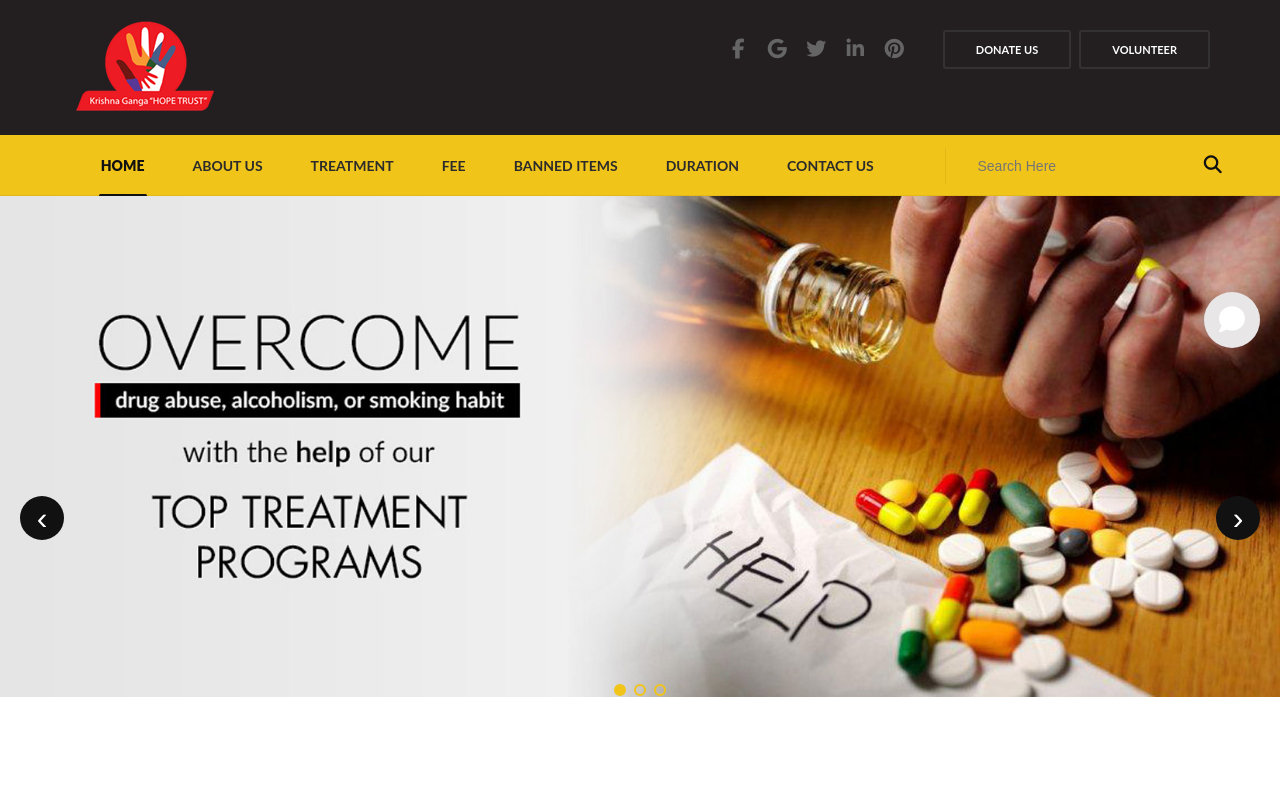
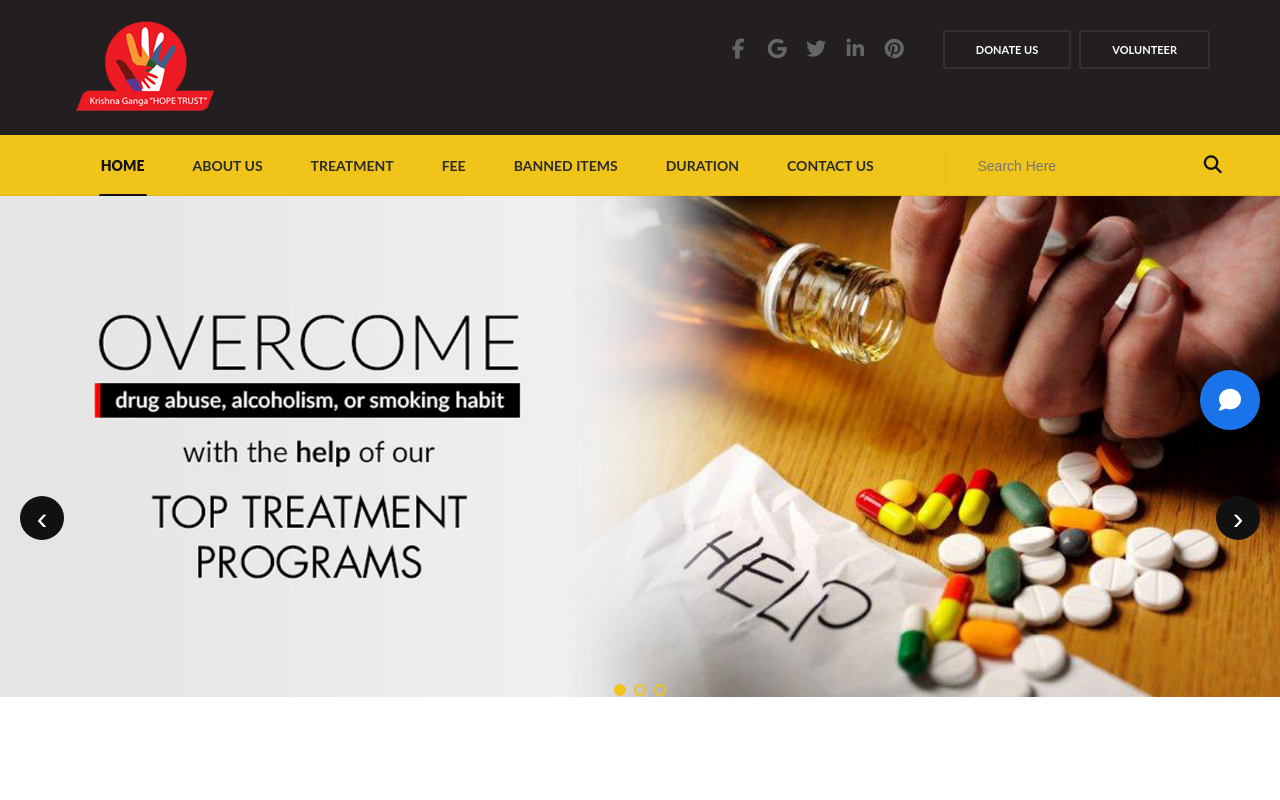
Before and after one commit to selma2232/krishnaganga, a React (Vite) app: page / in a window 1280 px wide. Shown: the top 800 px of the page. Built offline with nearby package versions, Linux system fonts and the light colour scheme.

Commit message:
added messagebox.css

```diff
--- a/src/components/MessageBox.css
+++ b/src/components/MessageBox.css
@@ -2,52 +2,124 @@
   width: 100%;
   padding: 10px 12px;
   border: 1px solid #e0e0e0;
-  border-radius: 6;
+  border-radius: 6px;
+  font-size: 14px;
+  outline: none;
+}
+
+.inputStyle:focus,
+.textareaStyle:focus {
+  border-color: #1a73e8;
 }
 
 .textareaStyle {
   width: 100%;
   padding: 10px 12px;
   border: 1px solid #e0e0e0;
-  border-radius: 6;
+  border-radius: 6px;
   resize: vertical;
+  font-family: inherit;
+  font-size: 14px;
+  outline: none;
 }
 
 .buttonStyle {
   background: #1a73e8;
-  color: #fff;
-  border: 0;
+  color: white;
+  border: none;
   padding: 10px 14px;
-  border-radius: 6;
+  border-radius: 6px;
   cursor: pointer;
+  font-size: 14px;
+  font-weight: 500;
+  transition: all 0.25s ease;
 }
 
-.message-box-section {
-  position: fixed;
-  top: 24%;
-  width: 320;
-  max-width: calc(100vw - 100px);
-  height: 380;
-  background: #fff;
-  border-radius: 12;
-  box-shadow: 0 12px 28px rgba(0, 0, 0, 0.25);
-  padding: 16;
-  transition: right 0.25s ease;
-  z-index: 1000;
+.buttonStyle:hover {
+  background: #1557b0;
+  transform: translateY(-1px);
 }
 
 .message-box-button {
-  position: "fixed";
-  font-size: 26;
-  right: 20;
-  top: 40%;
+  position: fixed;
+  right: 20px;
+  top: 50%;
   transform: translateY(-50%);
-  width: 56;
-  height: 56;
-  border-radius: 28;
+  z-index: 9999;
+
+  width: 60px;
+  height: 60px;
+  background: #1a73e8;
   border: none;
-  color: #fff;
-  box-shadow: 0 6px 16px rgba(0, 0, 0, 0.25);
+  border-radius: 50%;
+  color: white;
+  font-size: 22px;
+
+  display: flex;
+  align-items: center;
+  justify-content: center;
+
   cursor: pointer;
-  z-index: 1001;
+  box-shadow: 0 6px 18px rgba(0, 0, 0, 0.25);
+  transition: all 0.3s ease;
 }
+
+.message-box-button:hover {
+  background: #1557b0;
+  transform: translateY(-50%) scale(1.1);
+}
+
+.message-dialog-box {
+  position: fixed;
+  right: 95px;
+  top: 50%;
+  transform: translateY(-50%);
+  z-index: 9998;
+
+  width: 320px;
+  max-width: calc(100vw - 140px);
+  max-height: 70vh;
+  overflow-y: auto;
+
+  background: white;
+  border-radius: 14px;
+  padding: 20px;
+
+  border: 1px solid #e5e5e5;
+  box-shadow: 0 12px 35px rgba(0, 0, 0, 0.18);
+
+  animation: slideIn 0.3s ease-out;
+}
+
+@keyframes slideIn {
+  from {
+    opacity: 0;
+    transform: translate(20px, -50%);
+  }
+  to {
+    opacity: 1;
+    transform: translate(0, -50%);
+  }
+}
+
+.phone {
+  font-size: 12px;
+  color: #666;
+  margin-top: 14px;
+  text-align: center;
+}
+
+@media (max-width: 600px) {
+  .message-box-button {
+    right: 12px;
+  }
+
+  .message-dialog-box {
+    right: 12px;
+    left: 12px;
+    top: auto;
+    bottom: 80px;
+    transform: none;
+    width: auto;
+  }
+}
--- a/src/components/MessageBox.jsx
+++ b/src/components/MessageBox.jsx
@@ -1,6 +1,14 @@
-import { useState } from "react";
+import { useState, useEffect } from "react";
+import { createPortal } from "react-dom";
+import "./MessageBox.css";
 
 export default function MessageBox({ to = "krishnagarg2@gmail.com" }) {
+  const [mounted, setMounted] = useState(false);
+
+  useEffect(() => {
+    setMounted(true);
+    return () => setMounted(false);
+  }, []);
   const [open, setOpen] = useState(false);
 
   function handleSubmit(e) {
@@ -18,28 +26,15 @@ export default function MessageBox({ to = "krishnagarg2@gmail.com" }) {
     )}&body=${body}`;
   }
 
-  return (
-    <>
+  if (!mounted) return null;
+
+  return createPortal(
+    <section className="message-section">
       <button
         type="button"
         aria-label={open ? "Close message box" : "Open message box"}
         onClick={() => setOpen((v) => !v)}
-        style={{
-          position: "fixed",
-          fontSize: 26,
-          right: 20,
-          top: "40%",
-          transform: "translateY(-50%)",
-          width: 56,
-          height: 56,
-          borderRadius: 28,
-          border: "none",
-          background: open ? "#e8e6e6" : "#e8e6e6",
-          color: "#fff",
-          boxShadow: "0 6px 16px rgba(0,0,0,.25)",
-          cursor: "pointer",
-          zIndex: 1001,
-        }}
+        className="message-box-button"
       >
         {open ? (
           <i className="fas fa-times"></i>
@@ -48,75 +43,35 @@ export default function MessageBox({ to = "krishnagarg2@gmail.com" }) {
         )}
       </button>
 
-      <div
-        role="dialog"
-        aria-modal="false"
-        style={{
-          position: "fixed",
-          right: open ? 90 : -380,
-          top: "24%",
-          width: 320,
-          maxWidth: "calc(100vw - 100px)",
-          height: 380,
-          background: "#fff",
-          borderRadius: 12,
-          boxShadow: "0 12px 28px rgba(0,0,0,.25)",
-          padding: 16,
-          transition: "right .25s ease",
-          zIndex: 1000,
-        }}
-      >
+      {open && (
+        <div role="dialog" aria-modal="true" className="message-dialog-box">
           <h4 style={{ margin: "4px 0 12px" }}>Chat with Us</h4>
           <p style={{ marginTop: 0, color: "#888", fontSize: 13 }}>
             We typically reply in a few minutes.
           </p>
           <form onSubmit={handleSubmit} style={{ display: "grid", gap: 10 }}>
-          <input name="name" placeholder="Your name" style={inputStyle} />
+            <input name="name" placeholder="Your name" className="inputStyle" />
             <input
               name="email"
               type="email"
               placeholder="Email (optional)"
-            style={inputStyle}
+              className="inputStyle"
             />
             <textarea
               name="message"
               rows={5}
               placeholder="Type your message..."
-            style={textareaStyle}
+              className="textareaStyle"
               required
             />
-          <button type="submit" style={buttonStyle}>
+            <button type="submit" className="buttonStyle">
               Send
             </button>
           </form>
-        <div style={{ fontSize: 12, color: "#999", marginTop: 8 }}>
-          Prefer phone? Call: 021-475089
+          <div className="phone">Prefer phone? Call: 021-475089</div>
         </div>
-      </div>
-    </>
+      )}
+    </section>,
+    document.body
   );
 }
-
-const inputStyle = {
-  width: "100%",
-  padding: "10px 12px",
-  border: "1px solid #e0e0e0",
-  borderRadius: 6,
-};
-
-const textareaStyle = {
-  width: "100%",
-  padding: "10px 12px",
-  border: "1px solid #e0e0e0",
-  borderRadius: 6,
-  resize: "vertical",
-};
-
-const buttonStyle = {
-  background: "#1a73e8",
-  color: "#fff",
-  border: 0,
-  padding: "10px 14px",
-  borderRadius: 6,
-  cursor: "pointer",
-};
```
Lines whose indentation alone changed are shown as unchanged.
